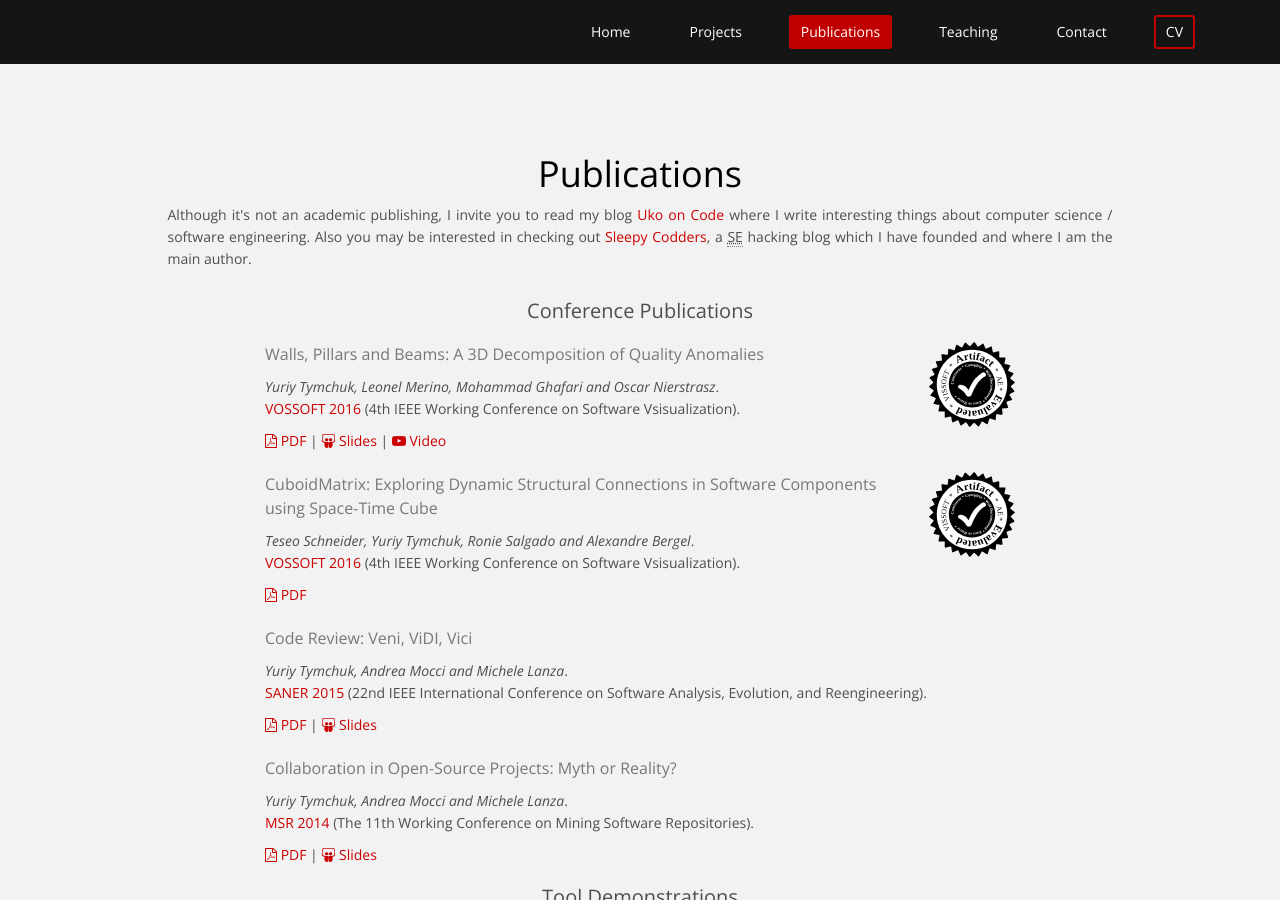
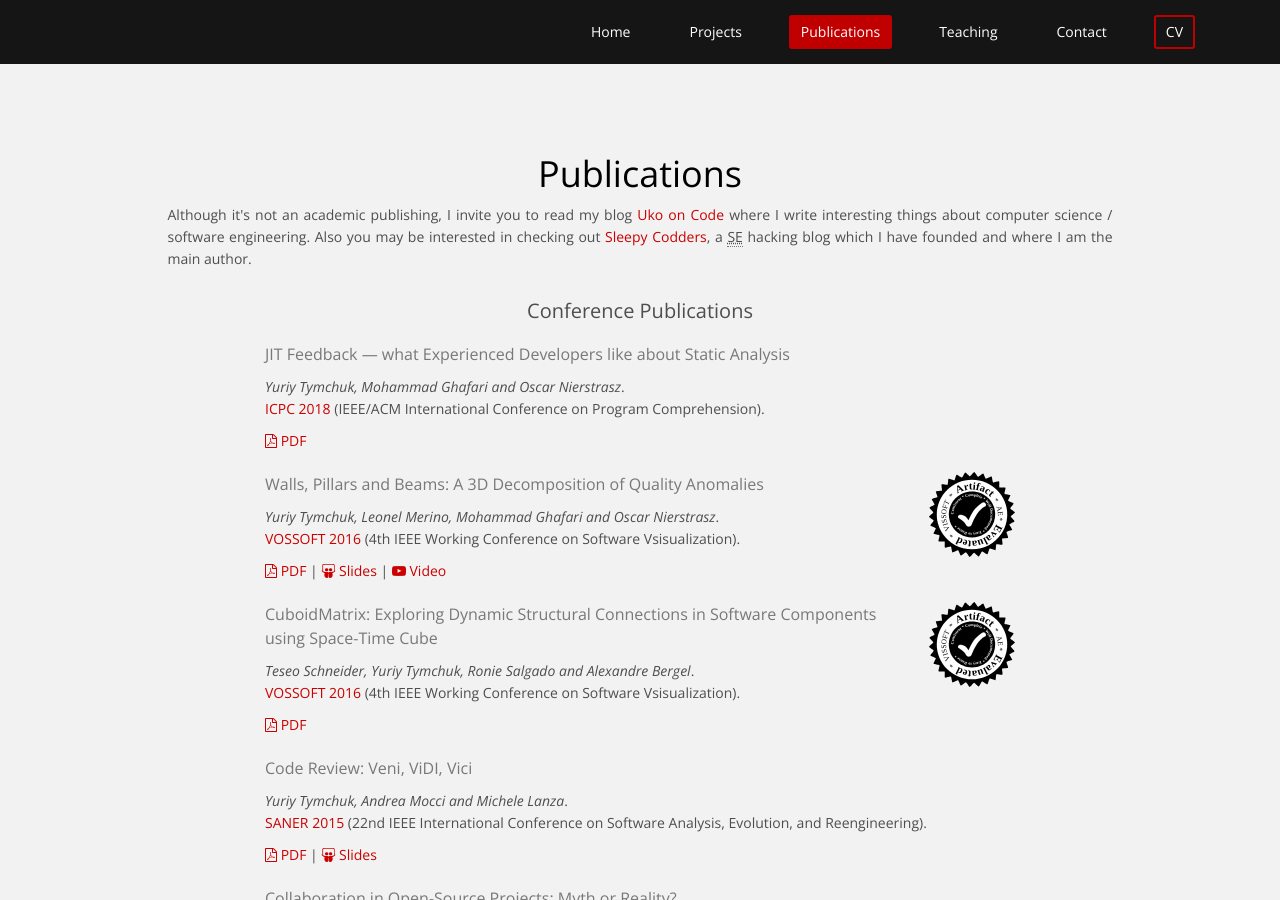
Before and after one commit to Uko/uko.github.io, a Jekyll site: the page built from publications.html, in a window 1280 px wide and 900 px high. Built offline with Jekyll 4.4.1, drawn with Linux system fonts in a browser that asks for light colours; nearby versions of some CDN libraries.

Commit message:
Update publications and contacts

```diff
--- a/publications.html
+++ b/publications.html
@@ -16,6 +16,21 @@ title: Publications
     <div class="row">
       <div class="col-md-8 col-md-offset-2  wow fadeInDown" data-wow-duration="1000ms" data-wow-delay="600ms">
         <h2 class="center">Conference Publications</h2>
+
+        <h3>
+          JIT Feedback — what Experienced Developers like about Static Analysis</h3>
+        <p>
+          <em>Yuriy Tymchuk, Mohammad Ghafari and Oscar Nierstrasz</em>. <br/>
+          <a href="http://vissoft16.ysu.edu" target="_blank">
+            ICPC 2018
+          </a>
+          (IEEE/ACM International Conference on Program Comprehension).
+        </p>
+        <a href="papers/icpc18.pdf" target="_blank">
+          <i class="fa fa fa-file-pdf-o"></i>
+          PDF
+        </a>
+
         <h3>
           <img class="artifact" src="images/artifact/vissoft.svg" />
           Walls, Pillars and Beams: A 3D Decomposition of Quality Anomalies</h3>
```
Also changed, not shown: contact.html (+13 -15 lines), 1 other file.
